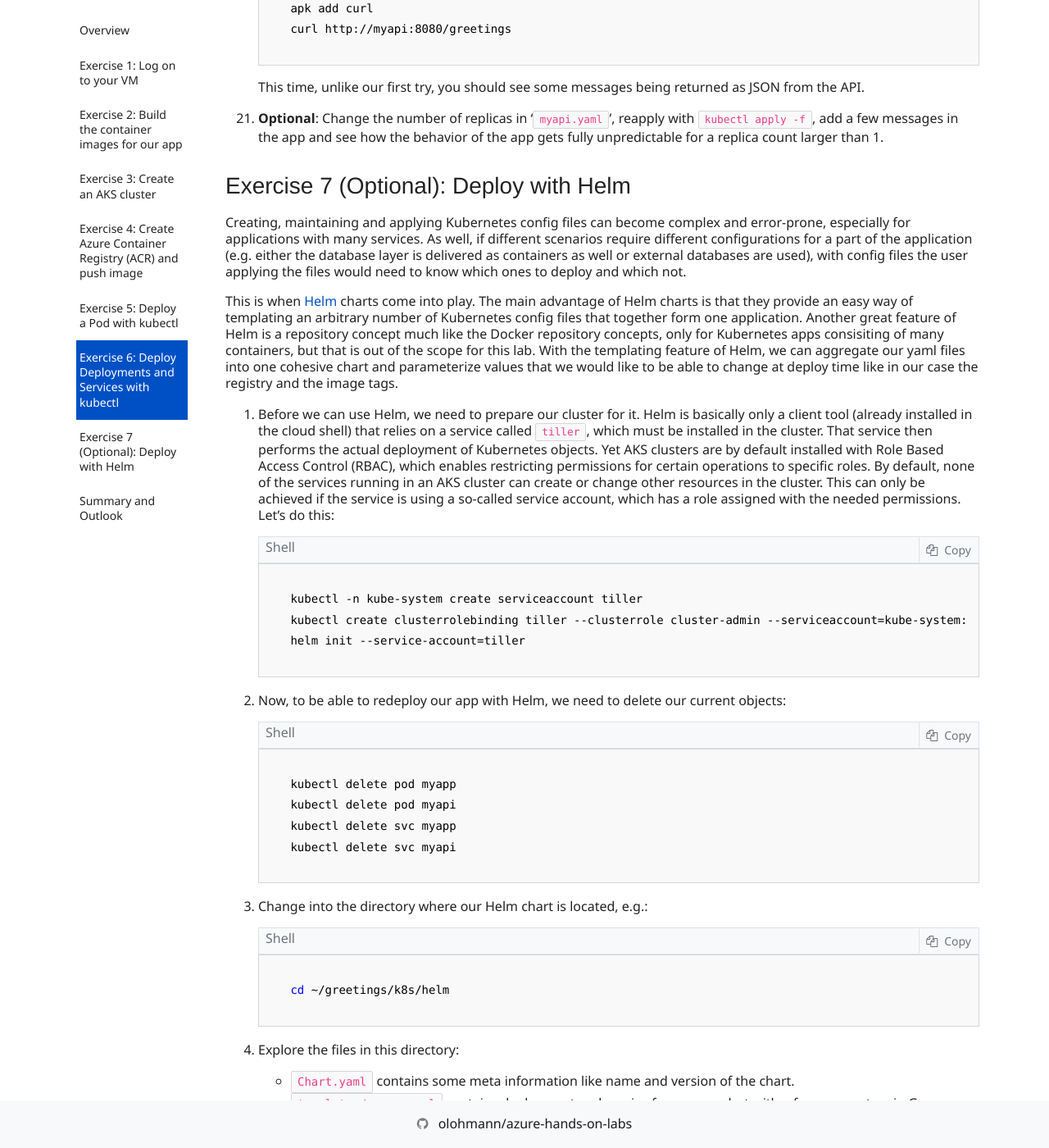
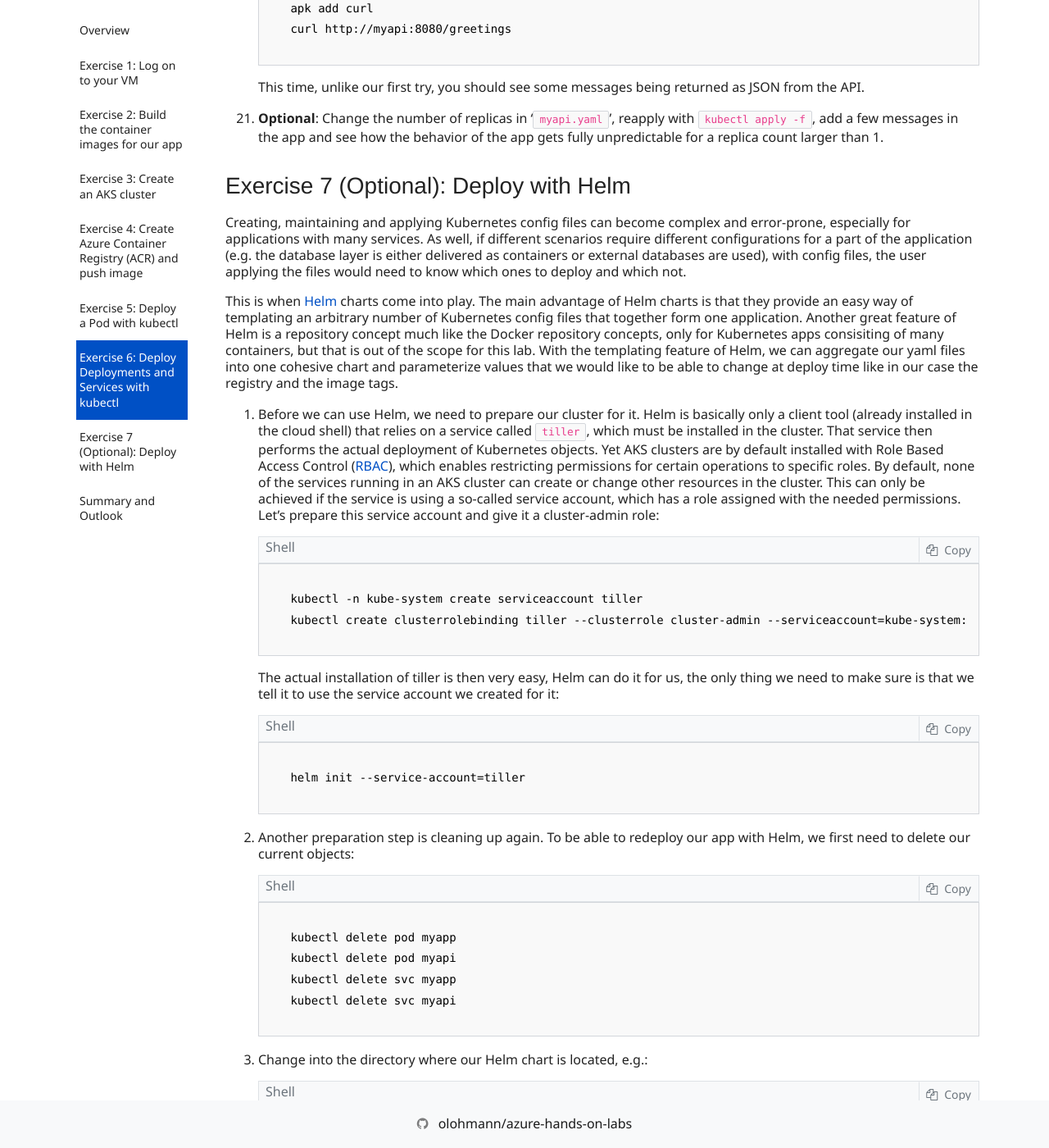
Before and after one commit to olohmann/azure-hands-on-labs, a Jekyll site: the page built from labs/05_container_orchestration_and_aks/containers_and_aks.md, in a window 1280 px wide and 1400 px high, scrolled down 17533 px. Shown: the whole window at 82% size. Built offline with Jekyll 4.4.1, drawn with Linux system fonts in a browser that asks for light colours; nearby versions of some CDN libraries; our own code applies the rules of GitHub Pages for plain Markdown files; comment, search, counter and statistics services are not loaded; some of the changed text lies outside the part shown.

Commit message:
improving helm section

````diff
--- a/labs/05_container_orchestration_and_aks/containers_and_aks.md
+++ b/labs/05_container_orchestration_and_aks/containers_and_aks.md
@@ -461,18 +461,23 @@ So far we only deployed a pod that is not accessible from the outside. Now we sh
 
 ## Exercise 7 (**Optional**): Deploy with Helm
 
-Creating, maintaining and applying Kubernetes config files can become complex and error-prone, especially for applications with many services. As well, if different scenarios require different configurations for a part of the application (e.g. either the database layer is delivered as containers as well or external databases are used), with config files the user applying the files would need to know which ones to deploy and which not.
+Creating, maintaining and applying Kubernetes config files can become complex and error-prone, especially for applications with many services. As well, if different scenarios require different configurations for a part of the application (e.g.  the database layer is either delivered as containers or external databases are used), with config files, the user applying the files would need to know which ones to deploy and which not.
 
 This is when [Helm](https://docs.helm.sh/helm/) charts come into play. The main advantage of Helm charts is that they provide an easy way of templating an arbitrary number of Kubernetes config files that together form one application. Another great feature of Helm is a repository concept much like the Docker repository concepts, only for Kubernetes apps consisiting of many containers, but that is out of the scope for this lab. With the templating feature of Helm, we can aggregate our yaml files into one cohesive chart and parameterize values that we would like to be able to change at deploy time like in our case the registry and the image tags.
 
-1. Before we can use Helm, we need to prepare our cluster for it. Helm is basically only a client tool (already installed in the cloud shell) that relies on a service called `tiller`, which must be installed in the cluster. That service then performs the actual deployment of Kubernetes objects. Yet AKS clusters are by default installed with Role Based Access Control (RBAC), which enables restricting permissions for certain operations to specific roles. By default, none of the services running in an AKS cluster can create or change other resources in the cluster. This can only be achieved if the service is using a so-called service account, which has a role assigned with the needed permissions. Let's do this:
+1. Before we can use Helm, we need to prepare our cluster for it. Helm is basically only a client tool (already installed in the cloud shell) that relies on a service called `tiller`, which must be installed in the cluster. That service then performs the actual deployment of Kubernetes objects. Yet AKS clusters are by default installed with Role Based Access Control ([RBAC](https://kubernetes.io/docs/reference/access-authn-authz/rbac/)), which enables restricting permissions for certain operations to specific roles. By default, none of the services running in an AKS cluster can create or change other resources in the cluster. This can only be achieved if the service is using a so-called service account, which has a role assigned with the needed permissions. Let's prepare this service account and give it a cluster-admin role:
 
     ```sh
     kubectl -n kube-system create serviceaccount tiller
     kubectl create clusterrolebinding tiller --clusterrole cluster-admin --serviceaccount=kube-system:tiller
+    ```
+
+    The actual installation of tiller is then very easy, Helm can do it for us, the only thing we need to make sure is that we tell it to use the service account we created for it:
+
+    ```sh
     helm init --service-account=tiller
     ```
-1. Now, to be able to redeploy our app with Helm, we need to delete our current objects:
+1. Another preparation step is cleaning up again. To be able to redeploy our app with Helm, we first need to delete our current objects:
 
     ```sh
     kubectl delete pod myapp
@@ -505,7 +510,7 @@ This is when [Helm](https://docs.helm.sh/helm/) charts come into play. The main
 
 ## Summary and Outlook
 
-We saw how to work with Docker, AKS and ACR to create a multi-container app with an approach that would work in mostly the same way for much larger microservice based apps as well.
+We saw how to work with Docker, docker-compose, AKS, ACR and Helm to create a multi-container app with an approach that would work in mostly the same way for much larger microservice based apps as well.
 
 For a real application, the next step would be to add state. There are two major options for this:
 
````
